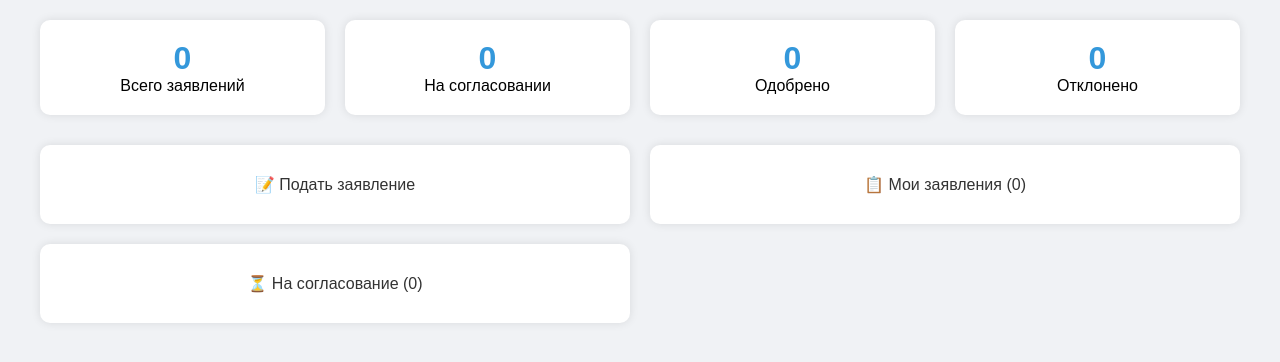
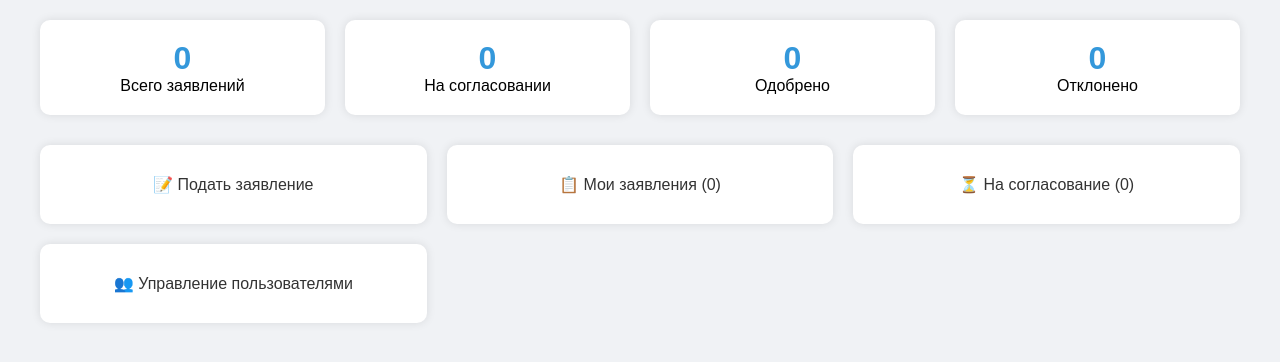
Before and after one commit to Nxpert678/school-docs, a Flask app: page /dashboard in a window 1280 px wide. Shown: the part 69-431 px from the top of the page. Run offline with Flask 3, Linux system fonts and the light colour scheme; the visitor is signed in with stand-in values (Sample User, id 1).

Commit message:
Update dashboard.html

```diff
--- a/templates/dashboard.html
+++ b/templates/dashboard.html
@@ -9,7 +9,7 @@
         .stats { display: grid; grid-template-columns: repeat(4, 1fr); gap: 20px; margin-bottom: 30px; }
         .stat-card { background: white; padding: 20px; border-radius: 10px; text-align: center; box-shadow: 0 0 10px rgba(0,0,0,0.1); }
         .stat-number { font-size: 32px; font-weight: bold; color: #3498db; }
-        .menu { display: grid; grid-template-columns: repeat(2, 1fr); gap: 20px; }
+        .menu { display: grid; grid-template-columns: repeat(3, 1fr); gap: 20px; }
         .menu-card { background: white; padding: 30px; border-radius: 10px; text-align: center; text-decoration: none; color: #333; box-shadow: 0 0 10px rgba(0,0,0,0.1); }
         .menu-card:hover { background: #3498db; color: white; transform: scale(1.02); }
         .logout { float: right; color: #ecf0f1; text-decoration: none; margin-top: 5px; }
@@ -34,6 +34,7 @@
             <a href="/my_apps" class="menu-card">📋 Мои заявления ({{ my_apps }})</a>
             {% if user_role == 'director' %}
                 <a href="/pending" class="menu-card">⏳ На согласование ({{ pending }})</a>
+                <a href="/users" class="menu-card">👥 Управление пользователями</a>
             {% endif %}
         </div>
     </div>
```
